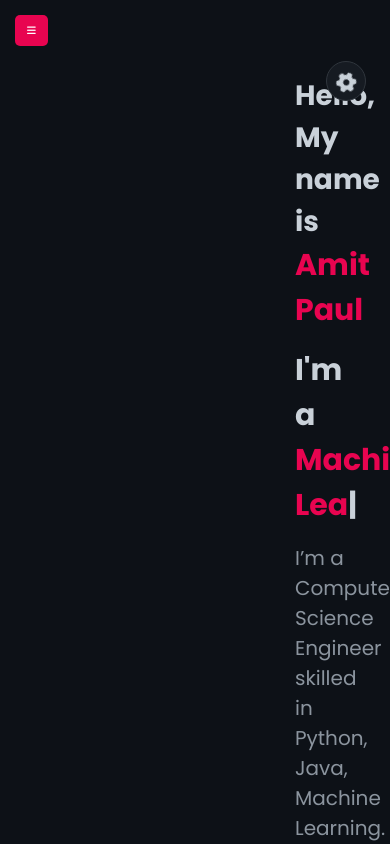
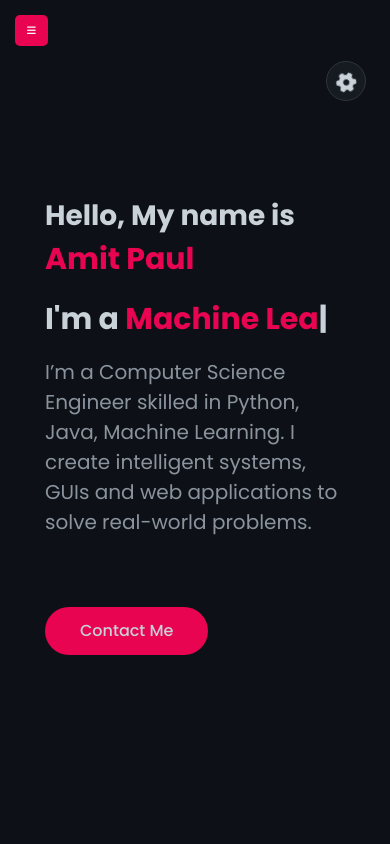
Before and after one commit to amitpaul3002/My-Portfolio, a plain HTML site: page index.html in a window 390 px wide. Shown: the top 844 px of the page. Drawn offline with nearby package versions, Linux system fonts and the light colour scheme; a web font is replaced by a local one.

Commit message:
Update style.css
change padding-left to margin-left so that the main content side left

```diff
--- a/css/style.css
+++ b/css/style.css
@@ -801,7 +801,7 @@ h3.my-profession{
         left: -270px;
     }
     .main-content{
-        padding-left: 0;
+        margin-left: 0;
     }
     .about .about-content .personal-info .info-item p span{
         display: block;
```
